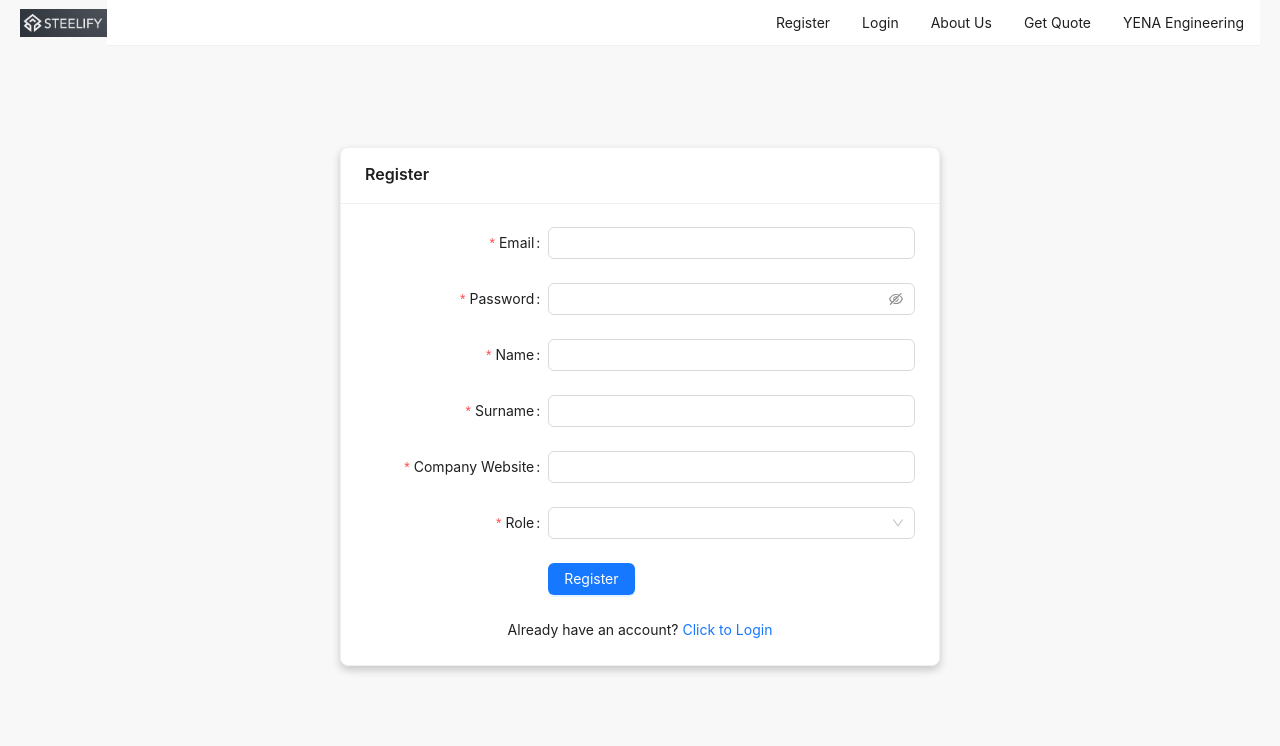
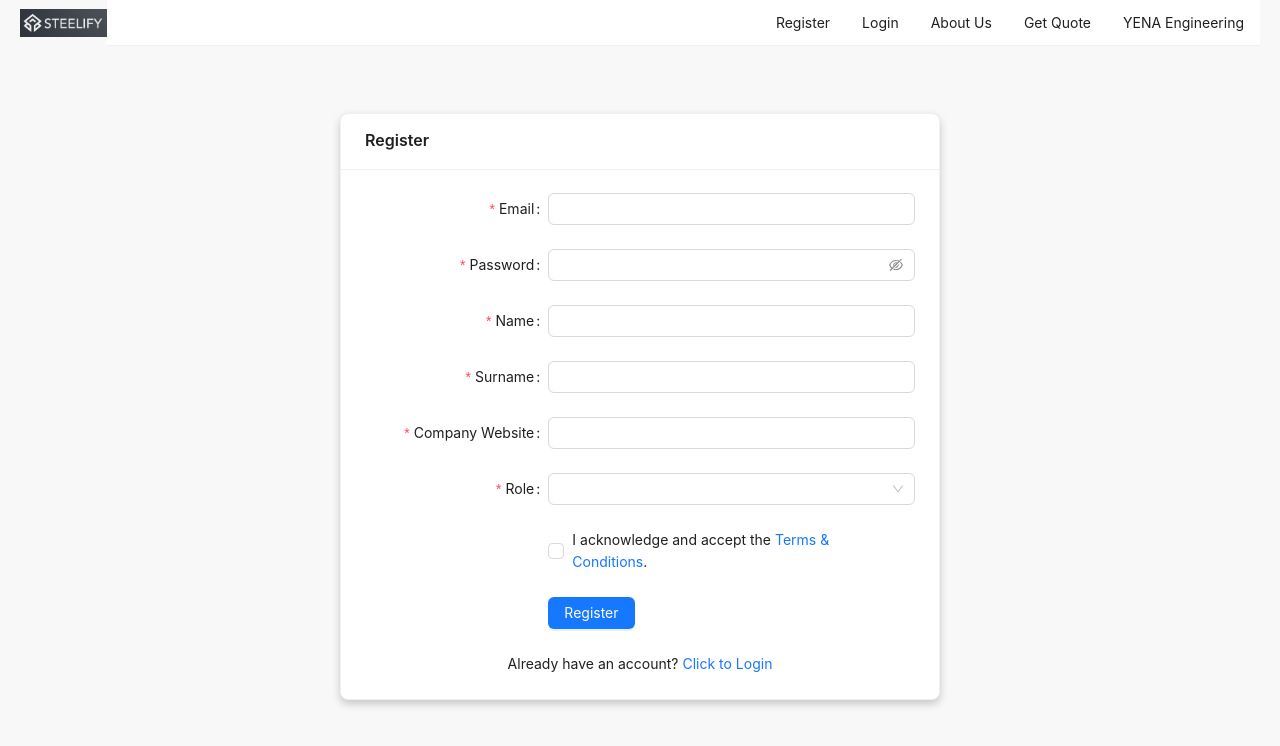
Before and after one commit to alperenerS/steelify.io, a React (Create React App) app in the folder client/: page /register in a window 1280 px wide. Shown: the top 746 px of the page. Built offline with nearby package versions, Linux system fonts and the light colour scheme.

Commit message:
Feature: Terms & Conditions Popup added to Register

```diff
--- a/client/src/Pages/Register/register.js
+++ b/client/src/Pages/Register/register.js
@@ -1,90 +1,158 @@
-import React, { useState } from 'react';
-import axios from 'axios';
-import { useNavigate, Link } from 'react-router-dom';
-import { Form, Input, Select, Button, notification, Card } from 'antd';
-import { API_BASE_URL } from '../../config';
+import React, { useState } from "react";
+import axios from "axios";
+import { useNavigate, Link } from "react-router-dom";
+import {
+  Form,
+  Input,
+  Select,
+  Button,
+  Checkbox,
+  notification,
+  Card,
+} from "antd";
+import { API_BASE_URL } from "../../config";
+import TermsAndConditionsPopup from "./termsAndConditionsPopup";
 
 const Register = () => {
-
   const navigate = useNavigate();
+  const [termsAndConditionsPopupVisible, setTermsAndConditionsPopupVisible] =
+    useState(false);
 
   const handleSubmit = async (values) => {
+    if (!values.agreement) {
+      notification.error({
+        message: "Registration Failed",
+        description: "You must agree to the terms and conditions.",
+      });
+      return;
+    }
+
     try {
-      const response = await axios.post(`${API_BASE_URL}/auth/register`, values);
+      const response = await axios.post(
+        `${API_BASE_URL}/auth/register`,
+        values
+      );
 
       if (response.data.success) {
-        navigate('/');
+        navigate("/");
       } else {
         notification.error({
-          message: 'Registration Failed',
-          description: 'An unexpected error occurred. Please try again.',
+          message: "Registration Failed",
+          description: "An unexpected error occurred. Please try again.",
         });
       }
     } catch (error) {
       notification.error({
-        message: 'Registration Failed',
-        description: `An error occurred. Please try again. ${error.response?.data?.error || 'An unexpected error occurred.'}`,
+        message: "Registration Failed",
+        description: `An error occurred. Please try again. ${
+          error.response?.data?.error || "An unexpected error occurred."
+        }`,
       });
     }
   };
 
+  //  Popup on/off functions
+  const showTermsAndConditionsPopup = () =>
+    setTermsAndConditionsPopupVisible(true);
+  const hideTermsAndConditionsPopup = () =>
+    setTermsAndConditionsPopupVisible(false);
+
   return (
-<div style={{ display: 'flex', justifyContent: 'center', alignItems: 'center', minHeight: '100vh', paddingTop: '0vh' }}>
-  <Card
-    title="Register"
-    style={{ maxWidth: 600, width: '100%', boxShadow: '0 4px 8px 0 rgba(0,0,0,0.2)', marginTop: '-10vh' }}
-  >
-
+    <div
+      style={{
+        display: "flex",
+        justifyContent: "center",
+        alignItems: "center",
+        minHeight: "100vh",
+        paddingTop: "0vh",
+      }}
+    >
+      <Card
+        title="Register"
+        style={{
+          maxWidth: 600,
+          width: "100%",
+          boxShadow: "0 4px 8px 0 rgba(0,0,0,0.2)",
+          marginTop: "-10vh",
+        }}
+      >
         <Form
           labelCol={{ span: 8 }}
           wrapperCol={{ span: 16 }}
           layout="horizontal"
           onFinish={handleSubmit}
         >
+          {/* Diğer form elemanları */}
           <Form.Item
             label="Email"
             name="email"
-            rules={[{ required: true, message: 'Please enter your email address.' }]}
+            rules={[
+              { required: true, message: "Please enter your email address." },
+            ]}
           >
             <Input />
           </Form.Item>
           <Form.Item
             label="Password"
             name="password"
-            rules={[{ required: true, message: 'Please enter your password.' }]}
+            rules={[{ required: true, message: "Please enter your password." }]}
           >
             <Input.Password />
           </Form.Item>
           <Form.Item
             label="Name"
             name="name"
-            rules={[{ required: true, message: 'Please enter your name.' }]}
+            rules={[{ required: true, message: "Please enter your name." }]}
           >
             <Input />
           </Form.Item>
           <Form.Item
             label="Surname"
             name="surname"
-            rules={[{ required: true, message: 'Please enter your last name.' }]}
+            rules={[
+              { required: true, message: "Please enter your last name." },
+            ]}
           >
             <Input />
           </Form.Item>
           <Form.Item
             label="Company Website"
             name="website"
-            rules={[{ required: true, message: 'Please enter your company website.' }]}
+            rules={[
+              { required: true, message: "Please enter your company website." },
+            ]}
           >
             <Input />
           </Form.Item>
           <Form.Item
             label="Role"
             name="userType"
-            rules={[{ required: true, message: 'Please select your role.' }]}
+            rules={[{ required: true, message: "Please select your role." }]}
           >
             <Select>
               <Select.Option value="customer">Customer</Select.Option>
               <Select.Option value="vendor">Vendor</Select.Option>
             </Select>
+          </Form.Item>
+          <Form.Item
+            name="agreement"
+            valuePropName="checked"
+            wrapperCol={{ offset: 8, span: 16 }}
+            rules={[
+              {
+                validator: (_, value) =>
+                  value
+                    ? Promise.resolve()
+                    : Promise.reject(
+                        new Error("You must agree to the terms and conditions.")
+                      ),
+              },
+            ]}
+          >
+            <Checkbox>
+              I acknowledge and accept the{" "}
+              <a onClick={showTermsAndConditionsPopup}>Terms & Conditions</a>.
+            </Checkbox>
           </Form.Item>
           <Form.Item wrapperCol={{ offset: 8, span: 16 }}>
             <Button type="primary" htmlType="submit">
@@ -92,9 +160,13 @@ const Register = () => {
             </Button>
           </Form.Item>
         </Form>
-        <div style={{ marginTop: 16, textAlign: 'center' }}>
+        <div style={{ marginTop: 16, textAlign: "center" }}>
           Already have an account? <Link to="/login">Click to Login</Link>
         </div>
+        <TermsAndConditionsPopup
+          isVisible={termsAndConditionsPopupVisible}
+          onClose={hideTermsAndConditionsPopup}
+        />
       </Card>
     </div>
   );
--- /dev/null
+++ b/client/src/Pages/Register/termsAndConditionsPopup.js
@@ -0,0 +1,31 @@
+import React from 'react';
+import { List, Modal } from 'antd';
+
+const termsAndConditionsPopup = ({ isVisible, onClose }) => {
+  const agreementDetails = [
+    "You must agree to the terms and conditions.",
+    "Your account will be suspended if involved in malicious activities.",
+    "Your personal data will be kept confidential.",
+    "You must not share sensitive information with others.",
+    "You agree to receive periodic updates from us."
+  ];
+
+  return (
+    <Modal
+      title={<div style={{ width: '100%', textAlign: 'center' }}>User Agreement</div>}
+      visible={isVisible}
+      onCancel={onClose}
+      onOk={onClose}
+      footer={null}
+    >
+      <List
+        size="small"
+        bordered
+        dataSource={agreementDetails}
+        renderItem={(item, index) => <List.Item>{`${index + 1}. ${item}`}</List.Item>}
+      />
+    </Modal>
+  );
+};
+
+export default termsAndConditionsPopup;
```
